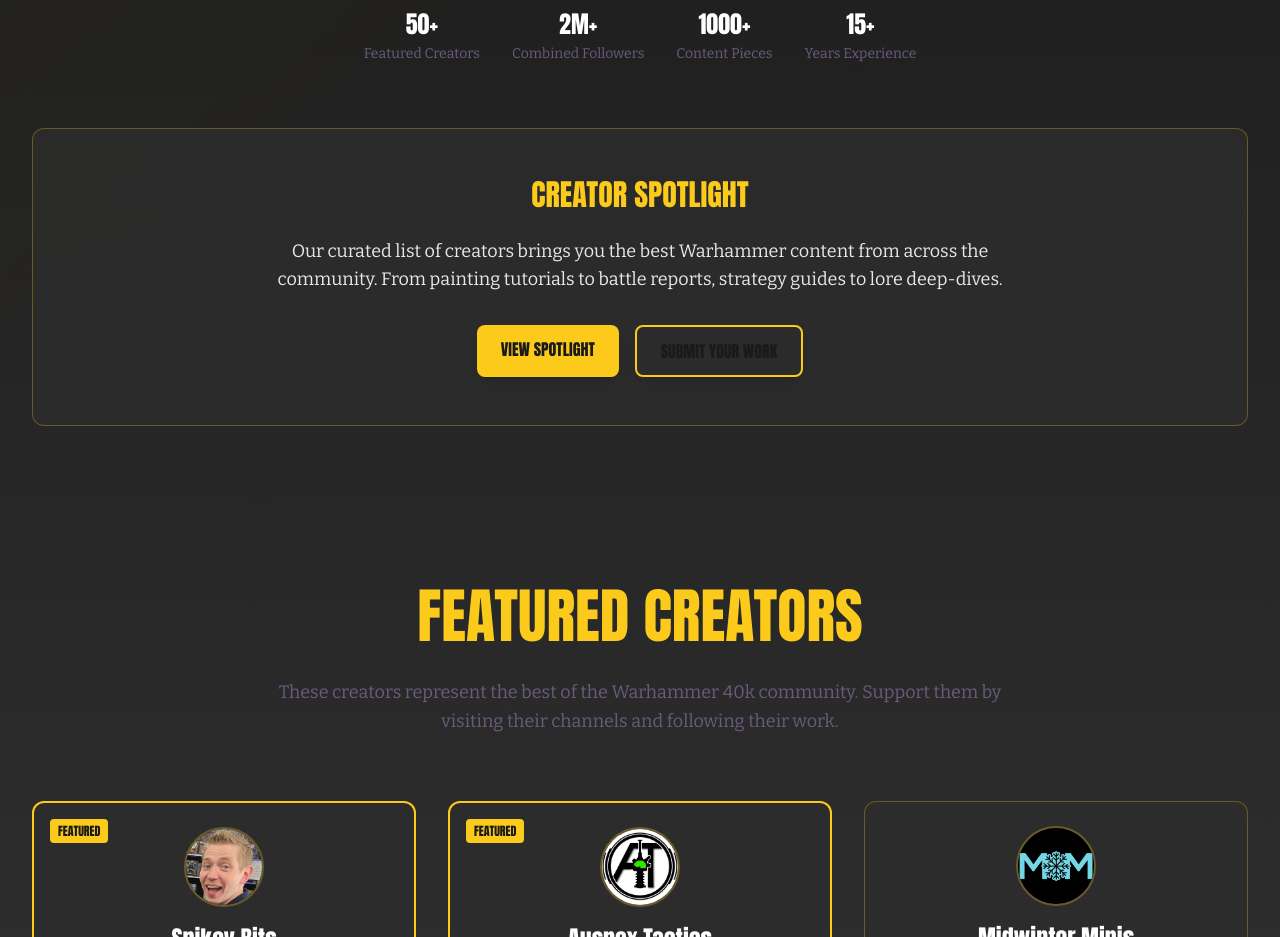
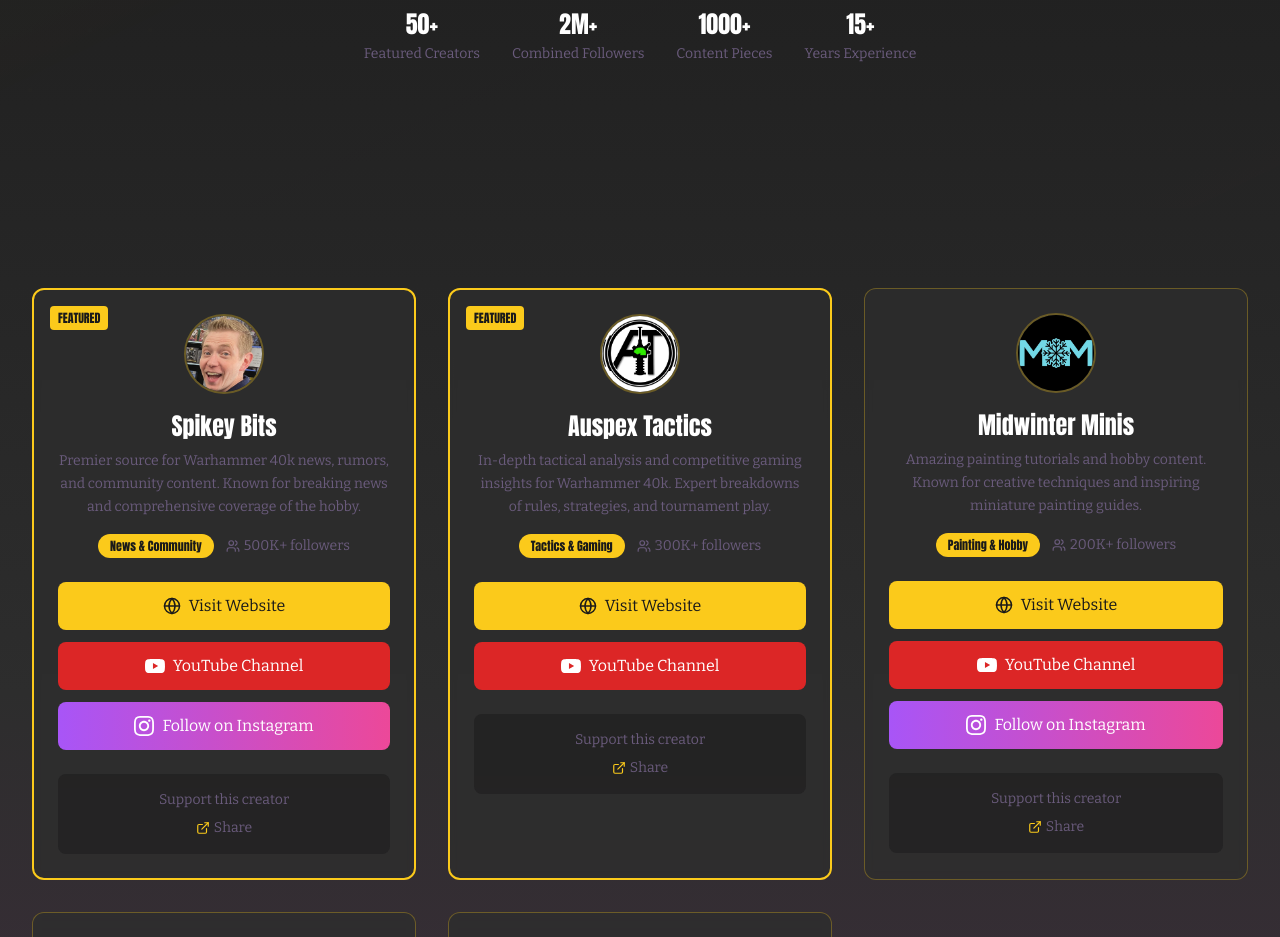
Before and after one commit to SocialStrategy/dailydoseofwarhammer, a Next.js app: page /creators in a window 1280 px wide. Shown: the part 420-1357 px from the top of the page. Built offline with nearby package versions, Linux system fonts and the light colour scheme.

Commit message:
Remove Creator Spotlight section and Featured Creators header

```diff
--- a/components/CreatorsHero.tsx
+++ b/components/CreatorsHero.tsx
@@ -57,31 +57,7 @@
           </div>
         </motion.div>
 
-        {/* Featured Creator Spotlight */}
-        <motion.div
-          initial={{ opacity: 0, y: 30 }}
-          animate={{ opacity: 1, y: 0 }}
-          transition={{ duration: 0.8, delay: 0.3 }}
-          className="warhammer-card text-center py-12"
-        >
-          <div className="max-w-3xl mx-auto">
-            <h2 className="font-anton text-3xl text-warhammer-gold mb-6">
-              CREATOR SPOTLIGHT
-            </h2>
-            <p className="text-text-light text-lg mb-8">
-              Our curated list of creators brings you the best Warhammer content from across the community.
-              From painting tutorials to battle reports, strategy guides to lore deep-dives.
-            </p>
-            <div className="flex flex-col sm:flex-row gap-4 justify-center">
-              <a href="#featured" className="warhammer-button">
-                VIEW SPOTLIGHT
-              </a>
-              <a href="/submissions" className="warhammer-button bg-transparent border-2 border-warhammer-gold hover:bg-warhammer-gold hover:text-warhammer-dark">
-                SUBMIT YOUR WORK
-              </a>
-            </div>
-          </div>
-        </motion.div>
+
       </div>
     </section>
   )
--- a/components/CreatorsList.tsx
+++ b/components/CreatorsList.tsx
@@ -98,19 +98,7 @@
   return (
     <section className="py-20 px-4 lg:px-8">
       <div className="max-w-7xl mx-auto">
-        <motion.div
-          initial={{ opacity: 0, y: 30 }}
-          whileInView={{ opacity: 1, y: 0 }}
-          transition={{ duration: 0.8 }}
-          viewport={{ once: true }}
-          className="text-center mb-16"
-        >
-          <h2 className="section-title">FEATURED CREATORS</h2>
-          <p className="content-text text-lavender-gray max-w-3xl mx-auto">
-            These creators represent the best of the Warhammer 40k community.
-            Support them by visiting their channels and following their work.
-          </p>
-        </motion.div>
+
 
         <div className="grid grid-cols-1 md:grid-cols-2 lg:grid-cols-3 gap-8">
           {creators.map((creator, index) => (
```
